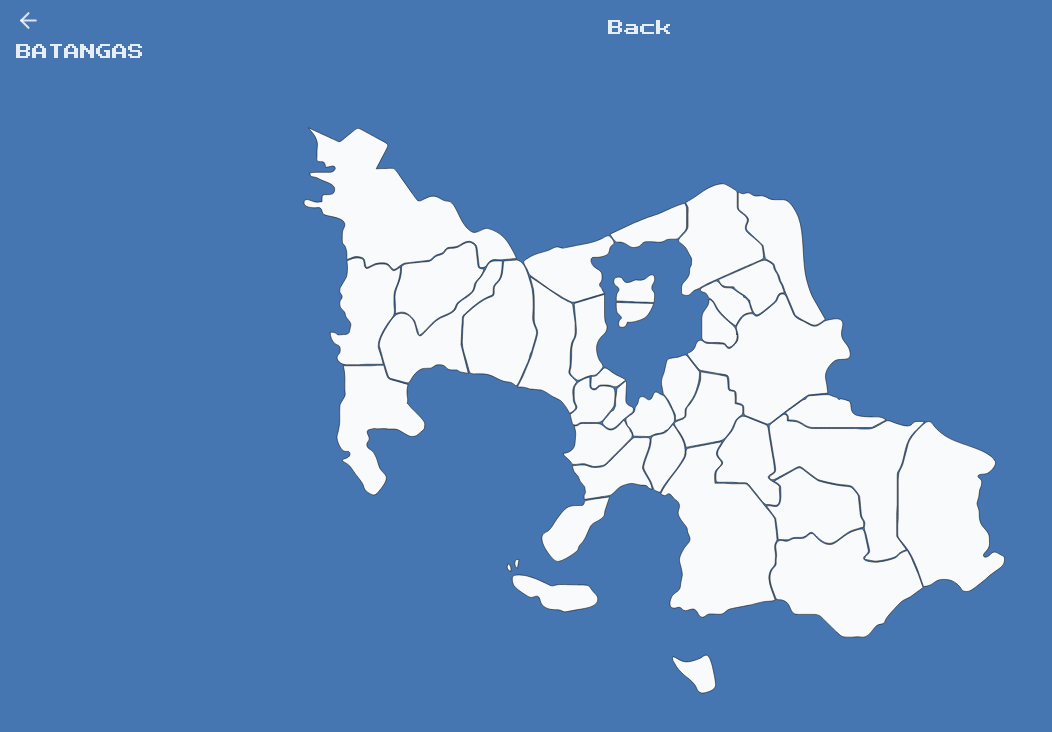
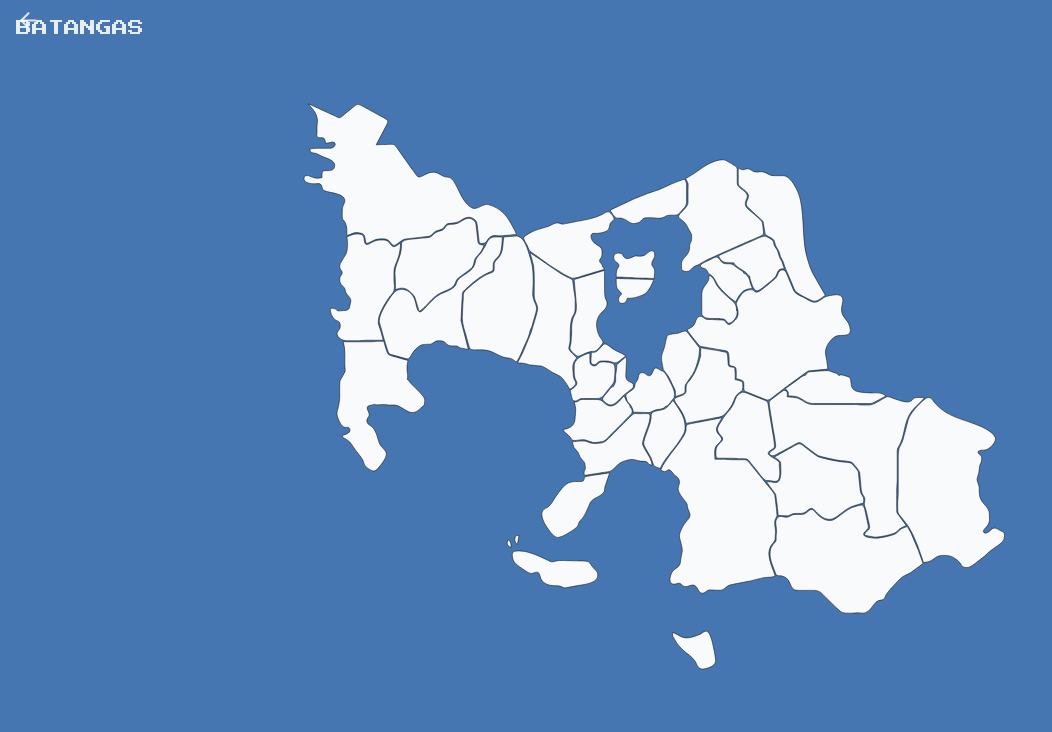
Before and after one commit to JeyBySy/MapaManiaPH, a React (Vite) app: page /exploremap in a window 1280 px wide. Both pictures are taken after a click on the element "BATANGAS". Shown: the top 732 px of the page, without its empty margins (0-1052 px from the left). Built offline with nearby package versions, Linux system fonts and the light colour scheme.

Commit message:
Adjust UI responsive

```diff
--- a/src/layouts/FullScreenLayout.tsx
+++ b/src/layouts/FullScreenLayout.tsx
@@ -11,9 +11,7 @@ const FullScreenLayout: React.FC = () => {
 
     return (
         <div className="min-h-[80vh] flex flex-col w-full">
-            <HomeButton
-                titlePage={pageTitles[pathname]}
-            />
+            <HomeButton titlePage={pageTitles[pathname]} />
             <Outlet />
         </div>
     );
--- a/src/pages/Modes/ExploreMap/ExploreMapPage.tsx
+++ b/src/pages/Modes/ExploreMap/ExploreMapPage.tsx
@@ -15,12 +15,12 @@ const ExploreMapPage: React.FC = () => {
 
   return (
     <div className="flex min-h-screen w-full">
-      <main className="flex  flex-col  justify-between w-full h-full p-4">
+      <main className="flex container mx-auto flex-col justify-between w-full h-full p-4">
         <Outlet />
         {!isProvincePage && (
           <>
-            <div className="w-full mx-auto flex items-center justify-center">
-              <input className="p-2 rounded border" type="text" placeholder="Search" />
+            <div className="w-full mx-auto px-5 lg:mt-10 flex items-center lg:justify-end justify-center">
+              <input className="p-2 rounded border w-full lg:w-fit" type="text" placeholder="Search" />
             </div>
             <div className="w-full h-full overflow-y-auto grid grid-cols-1 md:grid-cols-2 lg:grid-cols-5 gap-4 p-4">
               {Object.keys(LGU_PATHS).map((province) => (
--- a/src/pages/Modes/ExploreMap/ProvincePage.tsx
+++ b/src/pages/Modes/ExploreMap/ProvincePage.tsx
@@ -1,4 +1,4 @@
-import { useNavigate, useParams } from "react-router-dom"
+import { useParams } from "react-router-dom"
 import { LGU_PATHS } from "../../../util/constants"
 import MapSVG from "../../../components/MapSVG"
 import formatProvinceName from "../../../util/formatProvinceName"
@@ -6,18 +6,9 @@ import formatProvinceName from "../../../util/formatProvinceName"
 
 const ProvincePage: React.FC = () => {
     const { provinceName } = useParams()
-    const navigate = useNavigate()
-
-    const handleBackButton = () => {
-        navigate(`/exploremap`)
-    }
 
     return (
         <>
-            <button onClick={() => { handleBackButton() }}>
-                Back
-            </button>
-
             <div className="w-full h-[85vh] md:h-[85vh] lg:border-none overflow-hidden border">
                 {provinceName && LGU_PATHS[provinceName] ? (
                     <>
```
